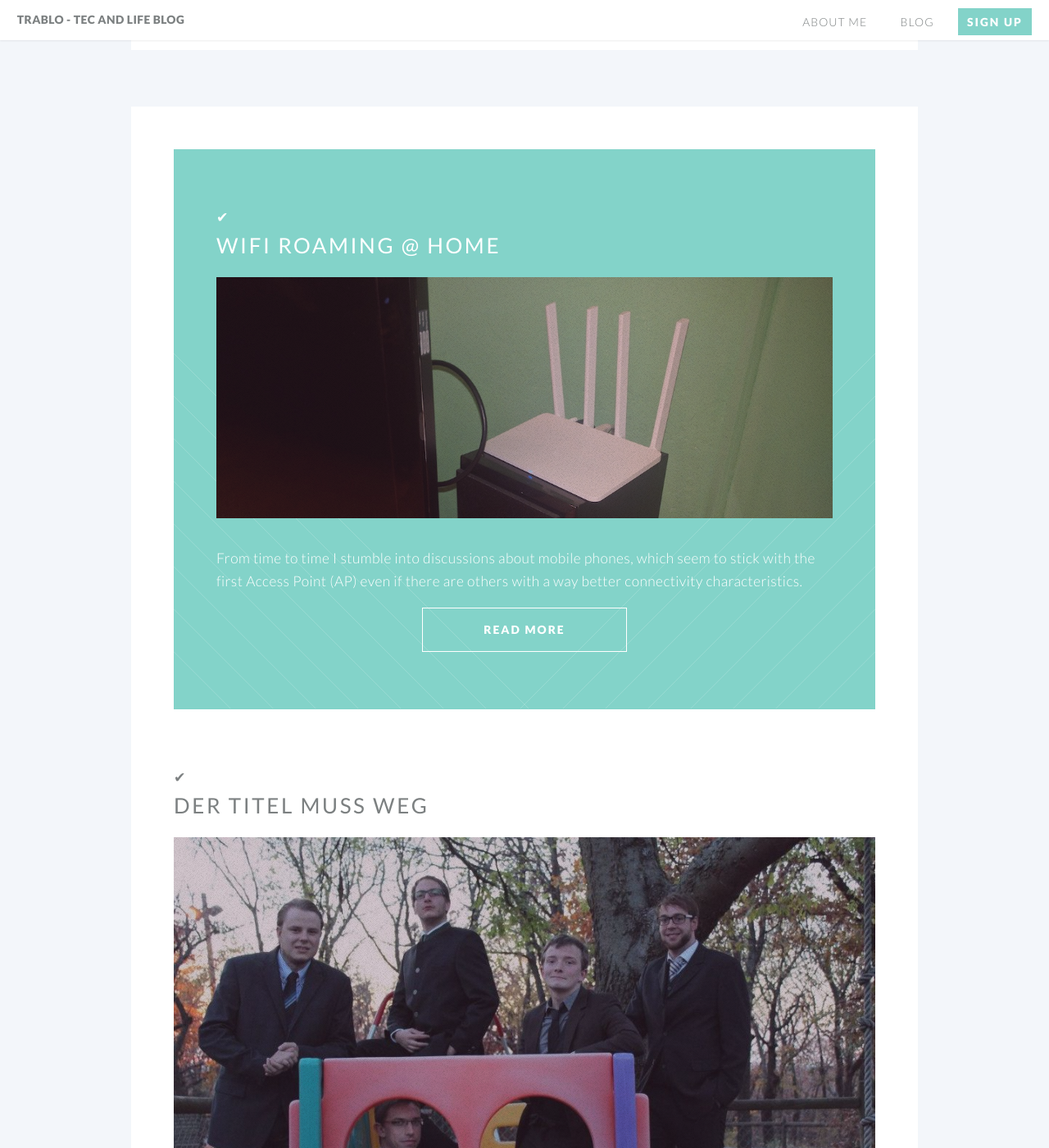
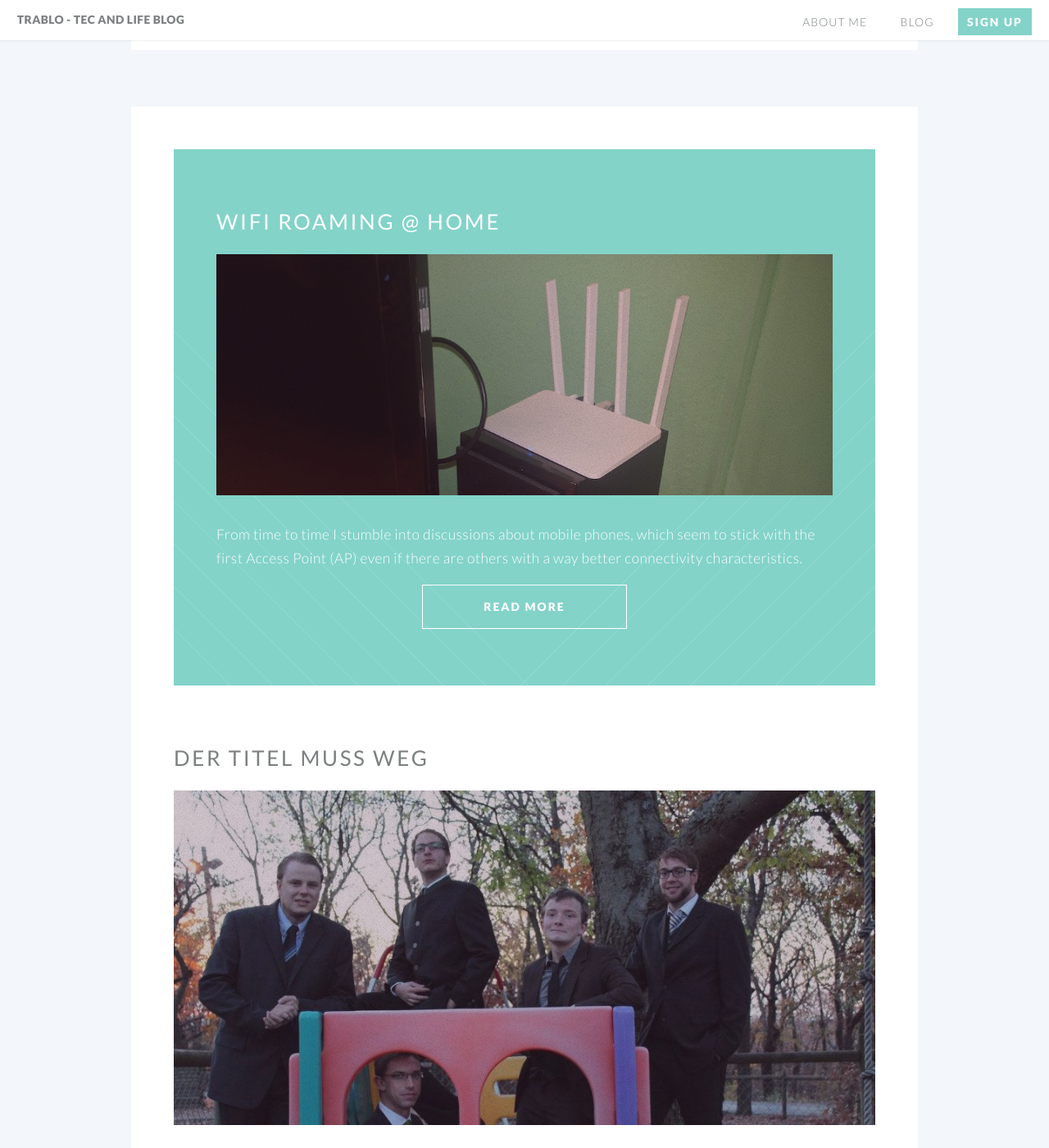
Before and after one commit to ksrimmy/blog, a Jekyll site: the page built from index.html, in a window 1280 px wide and 1400 px high, scrolled down 1778 px. Shown: the whole window at 82% size. Built offline with Jekyll 4.4.1, drawn with Linux system fonts in a browser that asks for light colours.

```diff
--- a/css/style.css
+++ b/css/style.css
@@ -1112,7 +1112,3 @@
 			display: none;
 		}
 	}
-
-	section.style4 > ul > li:before {
-		content: "✔";
-	}
```
